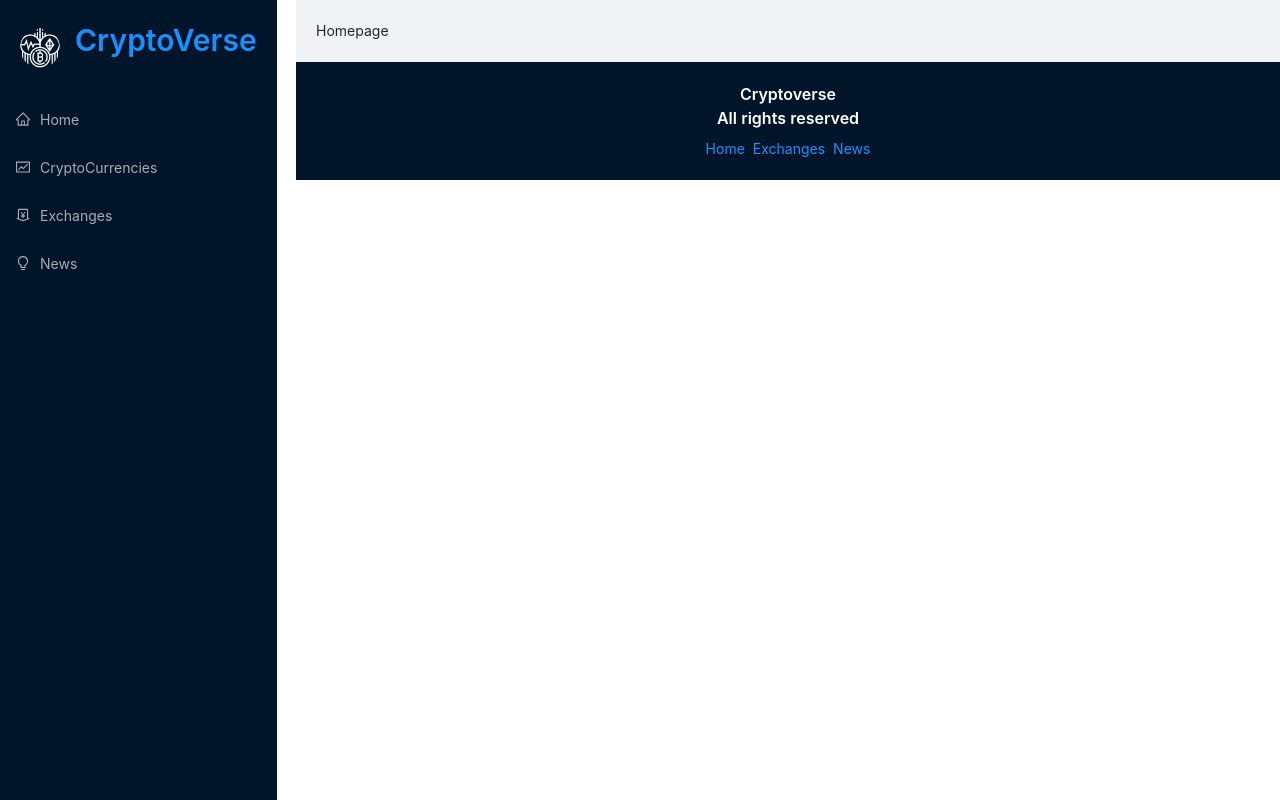
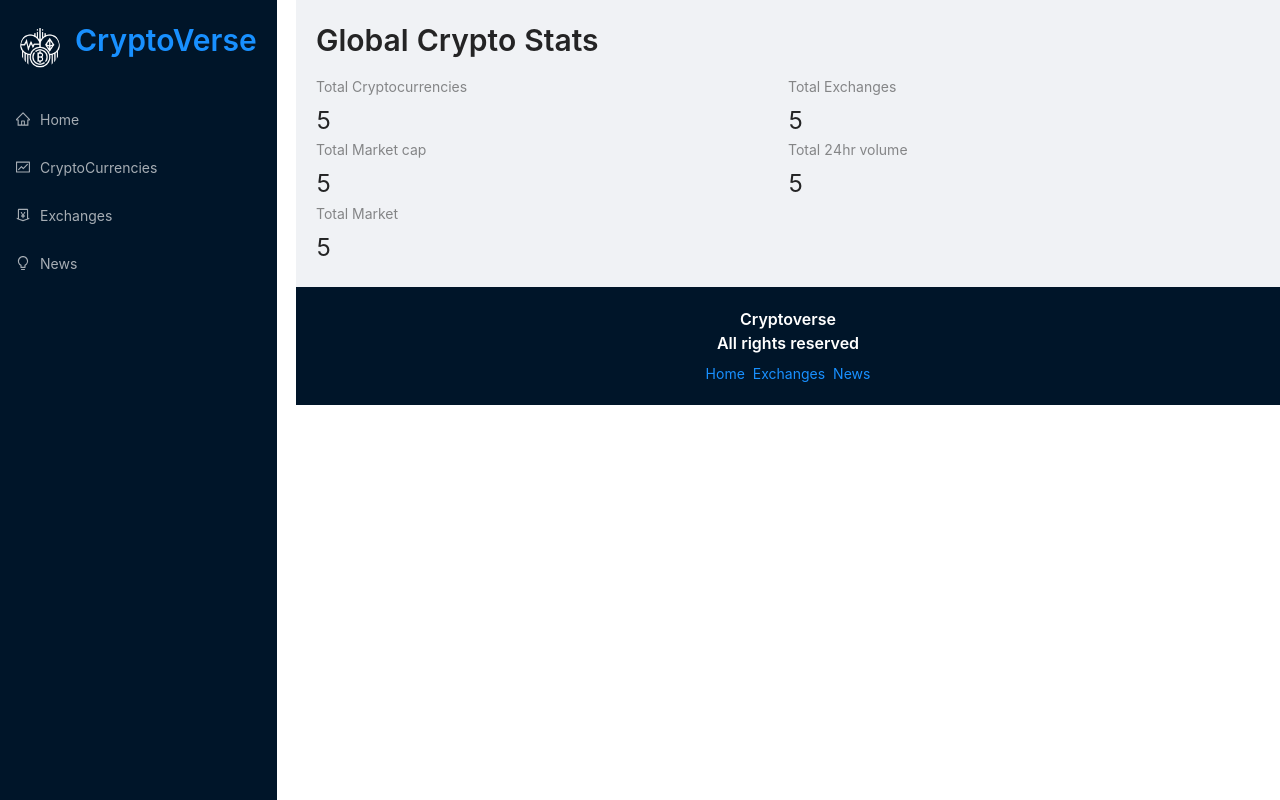
Before and after one commit to rajakrishna/CryptoTracker, a React (Create React App) app: page / in a window 1280 px wide. Built offline with nearby package versions, Linux system fonts and the light colour scheme.

Commit message:
Update Homepage.jsx

```diff
--- a/src/components/Homepage.jsx
+++ b/src/components/Homepage.jsx
@@ -1,7 +1,35 @@
 import React from "react";
+import millify from "millify";
+import { Typography, Row, Col, Statistic } from "antd";
+import { Link } from "react-router-dom";
+
+const { Title } = Typography;
 
 const Homepage = () => {
-	return <div>Homepage</div>;
+	return (
+		<>
+			<Title level={2} className="heading">
+				Global Crypto Stats
+			</Title>
+			<Row>
+				<Col span={12}>
+					<Statistic title="Total Cryptocurrencies" value={5} />
+				</Col>
+				<Col span={12}>
+					<Statistic title="Total Exchanges" value={5} />
+				</Col>
+				<Col span={12}>
+					<Statistic title="Total Market cap" value={5} />
+				</Col>
+				<Col span={12}>
+					<Statistic title="Total 24hr volume" value={5} />
+				</Col>
+				<Col span={12}>
+					<Statistic title="Total Market" value={5} />
+				</Col>
+			</Row>
+		</>
+	);
 };
 
 export default Homepage;
```
